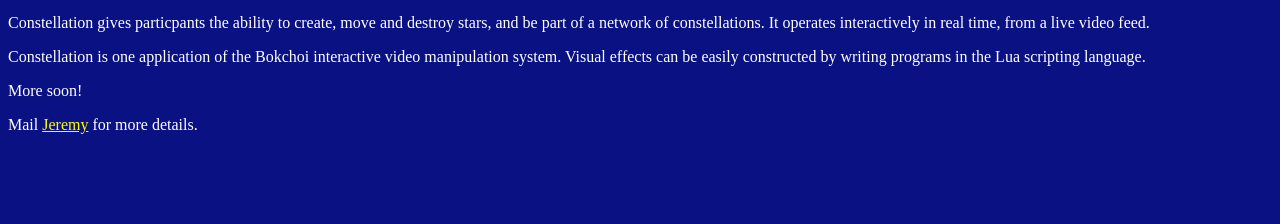
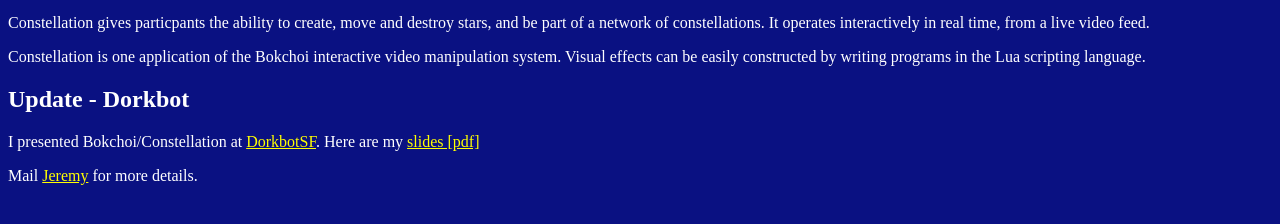
Before and after one commit to jsgf/constellation, a plain HTML site: page web/index.html in a window 1280 px wide. Shown: the part 524-748 px from the top of the page. Drawn offline with Linux system fonts and the light colour scheme.

Commit message:
Updated dorkbot pres

```diff
--- a/web/index.html
+++ b/web/index.html
@@ -18,7 +18,10 @@ operates interactively in real time, from a live video feed.
 manipulation system.  Visual effects can be easily constructed by
 writing programs in the Lua scripting language.
 
-<p>More soon!
+<h2>Update - Dorkbot</h2>
+<p>I presented Bokchoi/Constellation at <a
+href="http://dorkbot.org/dorkbotsf/">DorkbotSF</a>.  Here are my <a
+href="dorkbot.pdf">slides [pdf]</a>
 
 <p>Mail <a
 href="mailto:jeremy@goop.org?subject=Constellation">Jeremy</a> for
```
Also changed, not shown: 1 other file.
